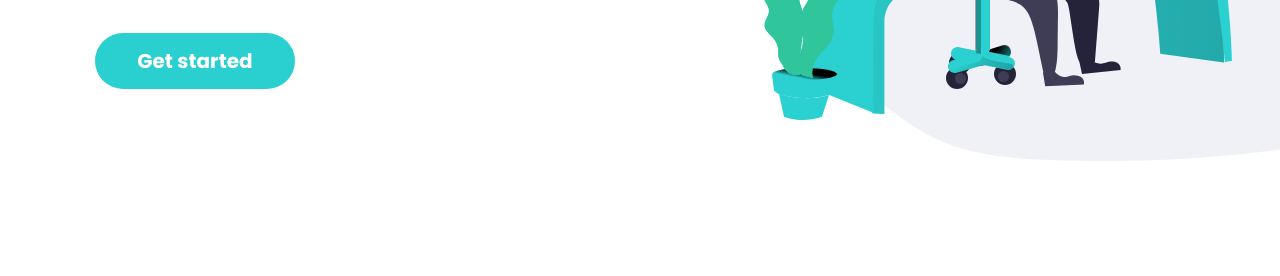
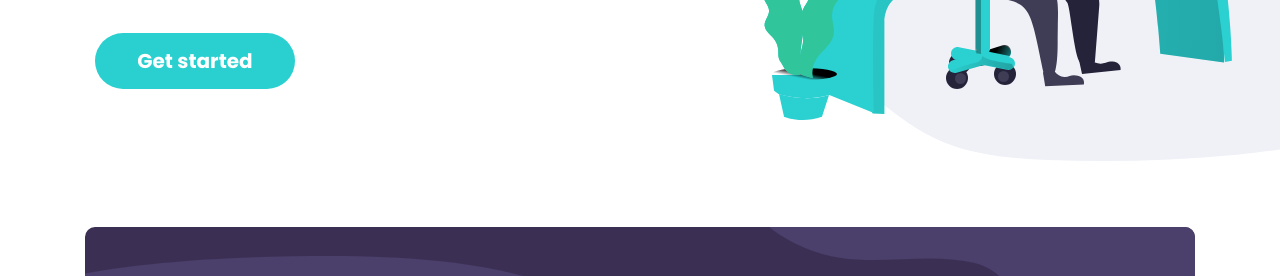
Before and after one commit to ViniciusLagoGehrke/trusiak.github.io, a website built with webpack: page src/template.html in a window 1280 px wide. Shown: the part 482-758 px from the top of the page. Built offline with nearby package versions, Linux system fonts and the light colour scheme; files whose address does not match are found by name.

Commit message:
change style of welcome component

```diff
--- a/src/styles/layouts/main/_welcome.scss
+++ b/src/styles/layouts/main/_welcome.scss
@@ -2,7 +2,7 @@
     @include flex(sb, c, row);
 
     position: relative;
-    margin-bottom: 220px;
+    margin-bottom: 150px;
     padding-top: 25px;
 
     @include breakpoint-down(small) {
--- a/src/template.html
+++ b/src/template.html
@@ -214,7 +214,7 @@
                 d="M87 396l-2.284 16.943-5.786 3.008c-24.648 7.42-50.415-1.038-50.415-1.038l-4.443-3.283L22 396h65z" />
               <path fill="url(#n)"
                 d="M87 396l-2.284 16.943-5.786 3.008c-24.648 7.42-50.415-1.038-50.415-1.038l-4.443-3.283L22 396h65z" />
-              <ellipse cx="54.5" cy="395" fill="#2BD0D0" rx="32.5" ry="6" />
+              <ellipse cx="54.5" cy="395" fill="#2BD0D0scotly" rx="32.5" ry="6" />
               <ellipse cx="54.5" cy="395" fill="url(#o)" rx="32.5" ry="6" />
               <path fill="#2BD0D0"
                 d="M39.641 265.03c-3.182-1.515-6.603-2.658-9.356-4.87-5.547-4.5-6.953-12.248-8.69-19.198-1.736-6.951-5.097-14.593-11.944-16.587-2.562-.737-5.567-.445-7.515 1.39-2.053 1.933-2.47 5.11-1.908 7.914.561 2.804 1.928 5.316 2.985 7.974a36.878 36.878 0 012.172 19.477c-.865 5.389-2.932 10.851-1.605 16.134 2.252 8.964 13.47 14.22 13.78 23.457.212 6.233-4.885 12.001-3.73 18.135.852 4.538 5.005 8.08 5.23 12.692.25 5.23-4.662 9.655-4.424 14.885.237 5.23 5.427 8.725 8.815 12.839a21.453 21.453 0 014.827 12.193c.178 2.791-.179 5.682.726 8.327.66 1.933 1.98 3.575 3.004 5.316 1.13 1.88 1.981 3.914 3.341 5.655a13.696 13.696 0 0014.725 4.651c1.05-6.95.132-14.04.423-21.065.574-13.609 5.691-27.324 2.416-40.535-1.201-4.844-3.512-9.443-3.922-14.413-.363-4.44.812-8.838 1.631-13.217 1.69-9.044 1.664-18.394.97-27.538-.547-7.256-5.618-10.599-11.95-13.616z" />
```
